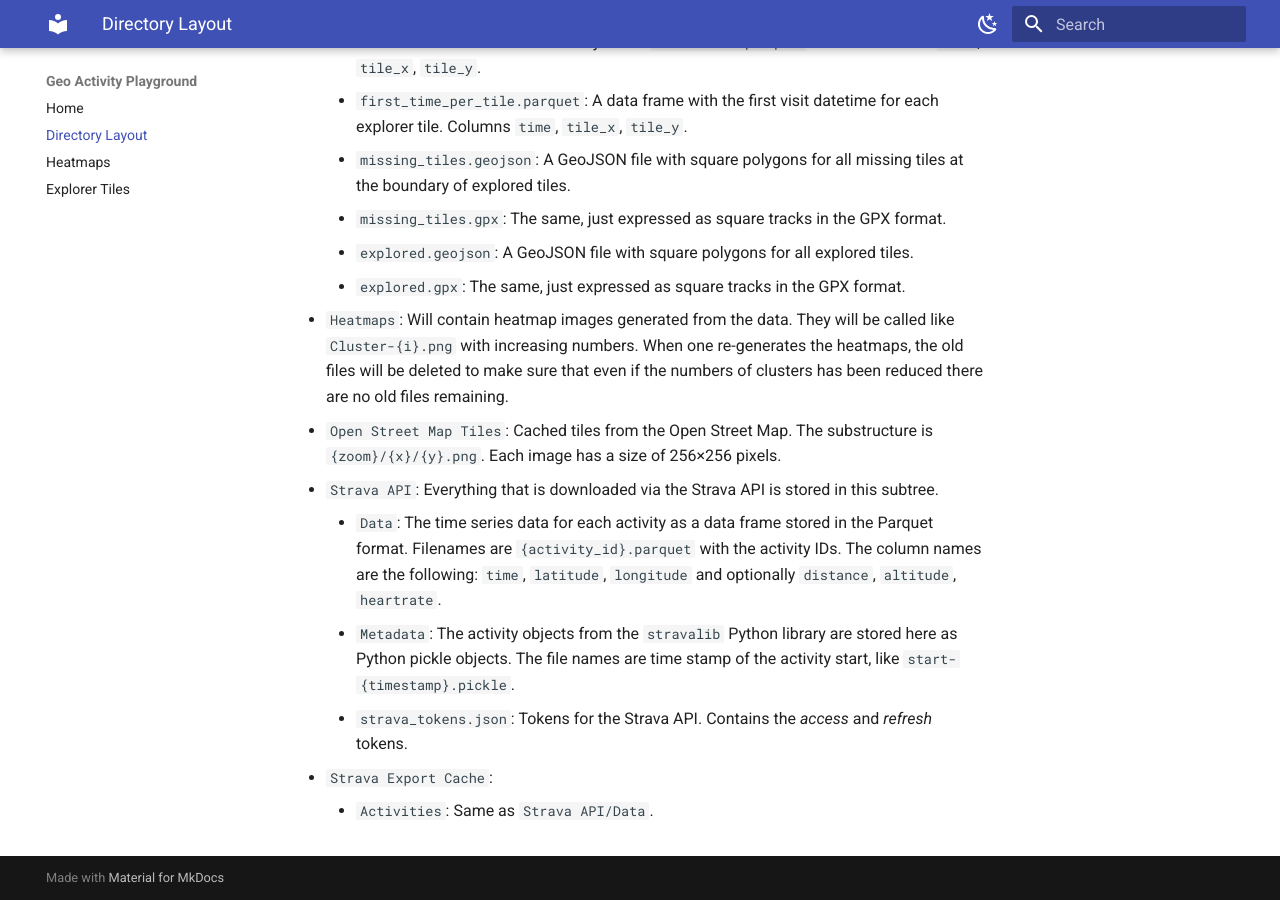
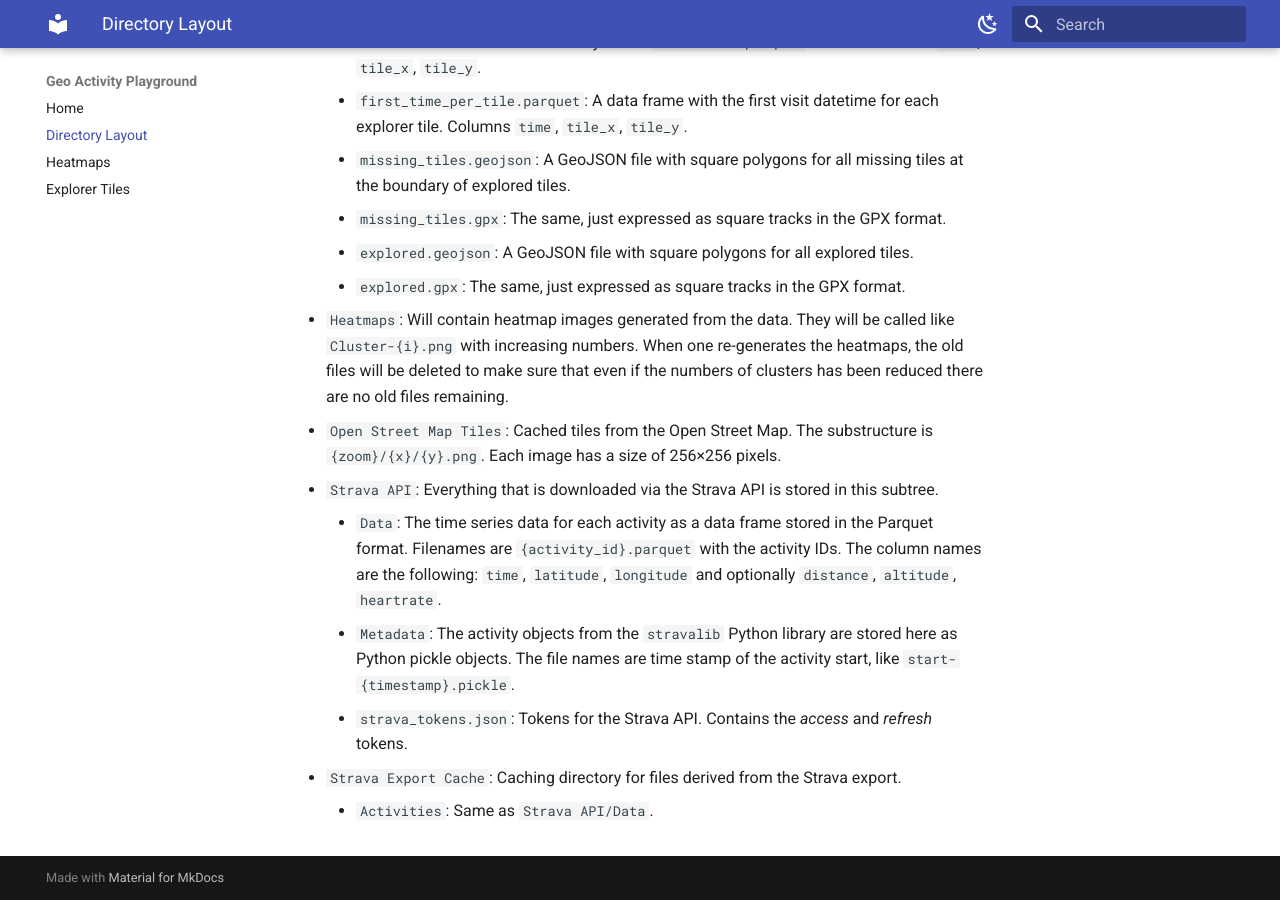
Before and after one commit to martin-ueding/geo-activity-playground, an MkDocs documentation site: the page built from docs/directory-layout.md, in a window 1280 px wide and 900 px high, scrolled down 741 px. Built offline with MkDocs 1.6.1 and Material for MkDocs 9.7.7, drawn with Linux system fonts in a browser that asks for light colours.

Commit message:
Elaborate

```diff
--- a/docs/directory-layout.md
+++ b/docs/directory-layout.md
@@ -35,6 +35,6 @@ The following directories serve as a cache. One can inspect this but doesn't nee
     - `Metadata`: The activity objects from the `stravalib` Python library are stored here as Python pickle objects. The file names are time stamp of the activity start, like `start-{timestamp}.pickle`.
     - `strava_tokens.json`: Tokens for the Strava API. Contains the *access* and *refresh* tokens.
 
-- `Strava Export Cache`:
+- `Strava Export Cache`: Caching directory for files derived from the Strava export.
 
     - `Activities`: Same as `Strava API/Data`.
```
